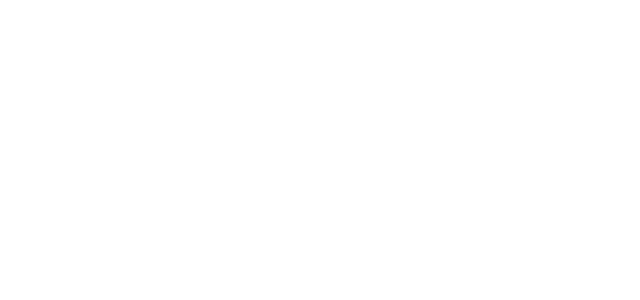
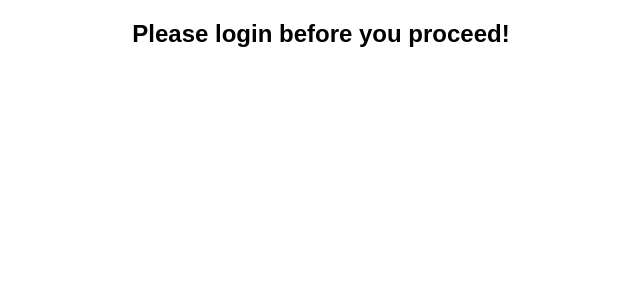
Before and after one commit to SimonBane/task-system, a React (Create React App) app in the folder task-managment-system/: page /login in a window 1280 px wide. Shown: the top 300 px of the page, without its empty margins (319-959 px from the left). Built offline with nearby package versions, Linux system fonts and the light colour scheme.

Commit message:
Started building the Login component and the Route structure.

```diff
--- a/task-managment-system/src/App.js
+++ b/task-managment-system/src/App.js
@@ -1,14 +1,39 @@
 import React, { Component } from 'react';
 import './App.css';
+import { Route, withRouter, Switch, Redirect } from 'react-router-dom';
+import Login from './components/Login/Login';
+import { connect } from 'react-redux';
 
 class App extends Component {
+  state = {
+    isAuthenticated: false,
+    isAdmin: false
+  }
+
   render() {
+    const forceAuthentication = !this.state.isAuthenticated ? <Redirect from="/" to="/login" /> : null;
+
     return (
       <div className="App">
+        {forceAuthentication}
 
+        <Switch>
+          <Route name="Login" path="/login" component={Login} />
+        </Switch>
       </div>
     );
   }
 }
 
-export default App;
+const mapStateToProps = state => {
+  return {
+      currentUser: state.currentUser
+  };
+}
+
+const mapDispatchToProps = dispatch => {
+  return {
+  };
+};
+
+export default withRouter(connect(mapStateToProps, mapDispatchToProps)(App));
--- /dev/null
+++ b/task-managment-system/src/components/Login/Login.js
@@ -0,0 +1,14 @@
+import React, { Component } from 'react';
+
+export default class Login extends Component {
+    render() {
+        return (
+            <div>
+                <div>
+                    <h2>Please login before you proceed!</h2>
+
+                </div>
+            </div>
+        );
+    }
+}
```
